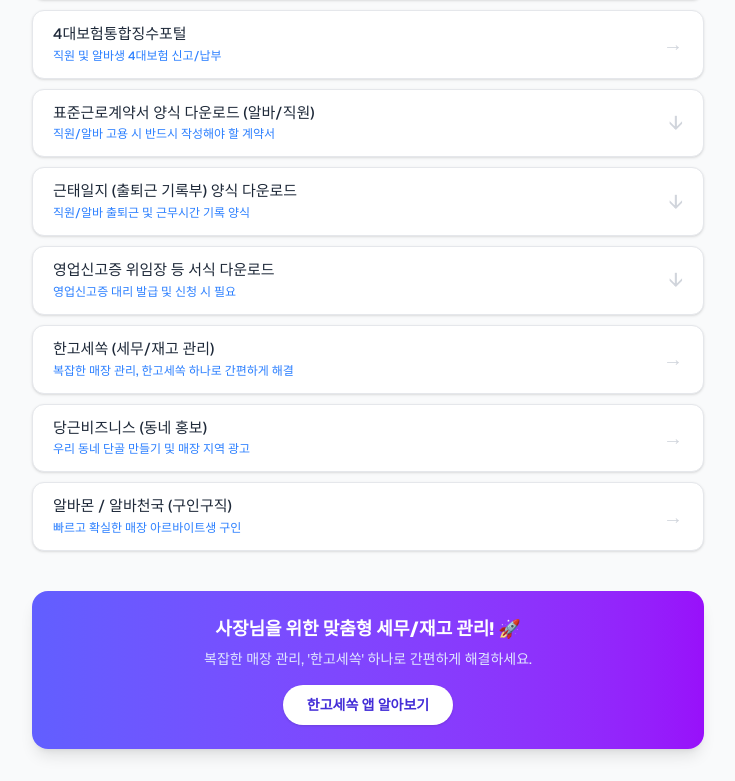
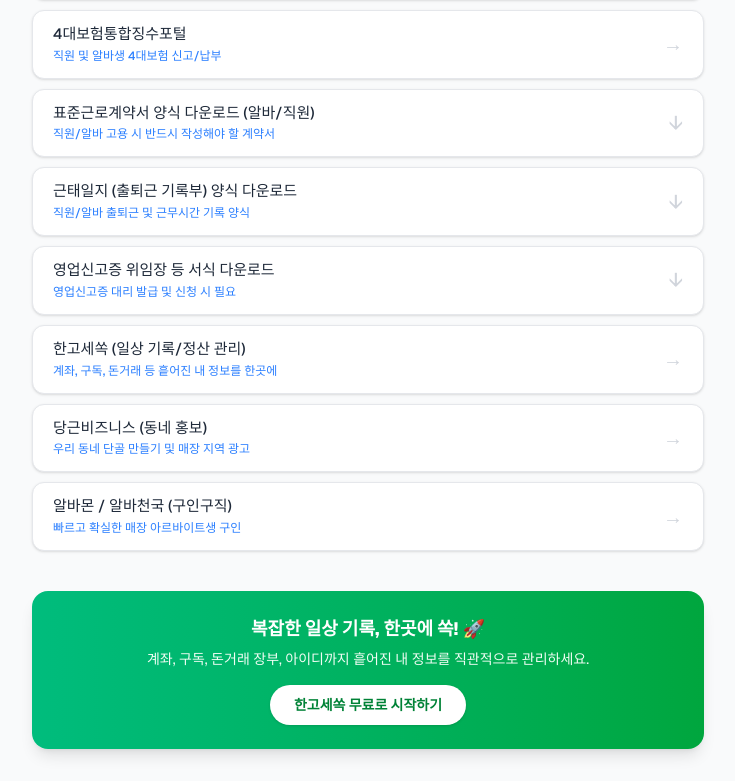
Before and after one commit to hannune-s/ssakdamoa, a Next.js app: page / in a window 1280 px wide. Shown: the part 2281-3062 px from the top of the page, without its empty margins (272-1007 px from the left). Built offline with nearby package versions, Linux system fonts and the light colour scheme.

Commit message:
fix: update hangose description and banner to reflect personal organizer features

```diff
--- a/src/app/page.tsx
+++ b/src/app/page.tsx
@@ -47,7 +47,7 @@
   { id: 6, title: '영업신고증 위임장 등 서식 다운로드', desc: '영업신고증 대리 발급 및 신청 시 필요', category: '실무 서식·양식', keywords: ['영업신고증', '신고', '서식', '양식', '위임장'], url: '#' },
 
   // 추천 앱
-  { id: 33, title: '한고세쏙 (세무/재고 관리)', desc: '복잡한 매장 관리, 한고세쏙 하나로 간편하게 해결', category: '추천 앱', keywords: ['한고세쏙', '세무', '재고', '매출', '관리앱', '추천앱'], url: '#' },
+  { id: 33, title: '한고세쏙 (일상 기록/정산 관리)', desc: '계좌, 구독, 돈거래 등 흩어진 내 정보를 한곳에', category: '추천 앱', keywords: ['한고세쏙', '기록', '메모', '장부', '정산', '일정', '관리앱', '추천앱'], url: 'https://hangose-me.vercel.app/landing.html' },
   { id: 34, title: '당근비즈니스 (동네 홍보)', desc: '우리 동네 단골 만들기 및 매장 지역 광고', category: '추천 앱', keywords: ['당근', '당근마켓', '비즈니스', '광고', '홍보', '추천앱'], url: 'https://business.daangn.com/' },
   { id: 35, title: '알바몬 / 알바천국 (구인구직)', desc: '빠르고 확실한 매장 아르바이트생 구인', category: '추천 앱', keywords: ['알바몬', '알바천국', '알바', '구인', '채용', '추천앱'], url: 'https://www.albamon.com/' },
 ];
@@ -154,13 +154,18 @@
       </div>
 
       {/* Cross Promotion Banner */}
-      <div className="w-full max-w-2xl mt-10 bg-gradient-to-r from-indigo-500 to-purple-600 rounded-2xl p-6 text-white shadow-lg text-center transform hover:scale-[1.02] transition-transform cursor-pointer">
-        <h3 className="text-lg font-extrabold mb-1.5">사장님을 위한 맞춤형 세무/재고 관리! 🚀</h3>
-        <p className="text-indigo-100 text-sm mb-4">복잡한 매장 관리, '한고세쏙' 하나로 간편하게 해결하세요.</p>
-        <button className="bg-white text-indigo-700 font-bold py-2.5 px-6 rounded-full hover:bg-indigo-50 transition-colors shadow-sm text-sm">
-          한고세쏙 앱 알아보기
-        </button>
-      </div>
+      <a
+        href="https://hangose-me.vercel.app/landing.html"
+        target="_blank"
+        rel="noopener noreferrer"
+        className="block w-full max-w-2xl mt-10 bg-gradient-to-r from-emerald-500 to-green-600 rounded-2xl p-6 text-white shadow-lg text-center transform hover:scale-[1.02] transition-transform cursor-pointer"
+      >
+        <h3 className="text-lg font-extrabold mb-1.5">복잡한 일상 기록, 한곳에 쏙! 🚀</h3>
+        <p className="text-green-50 text-sm mb-4">계좌, 구독, 돈거래 장부, 아이디까지 흩어진 내 정보를 직관적으로 관리하세요.</p>
+        <div className="inline-block bg-white text-green-700 font-bold py-2.5 px-6 rounded-full hover:bg-green-50 transition-colors shadow-sm text-sm">
+          한고세쏙 무료로 시작하기
+        </div>
+      </a>
     </main>
   );
 }
```
